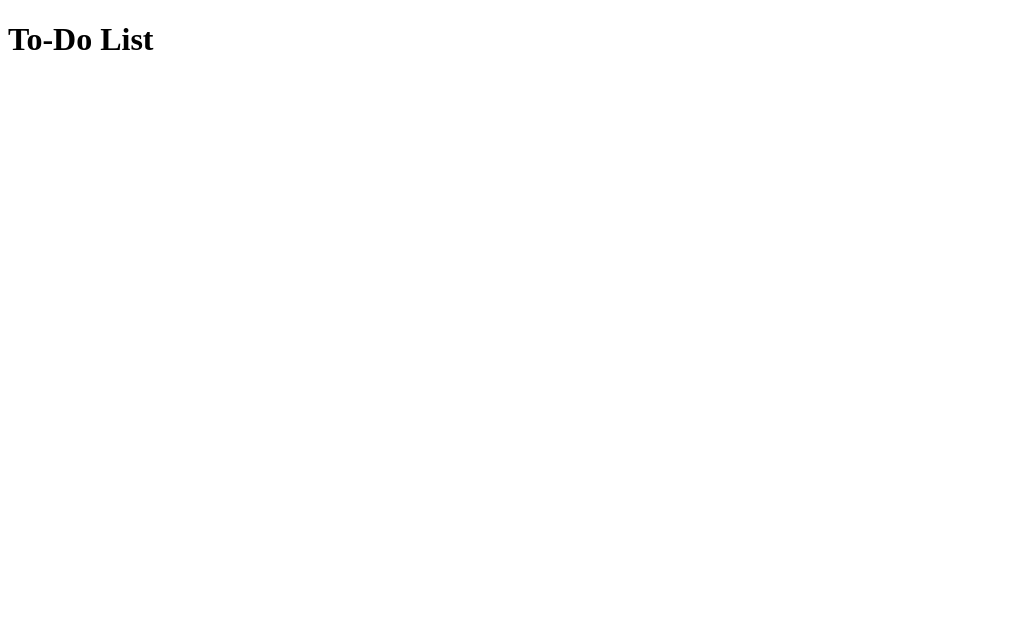
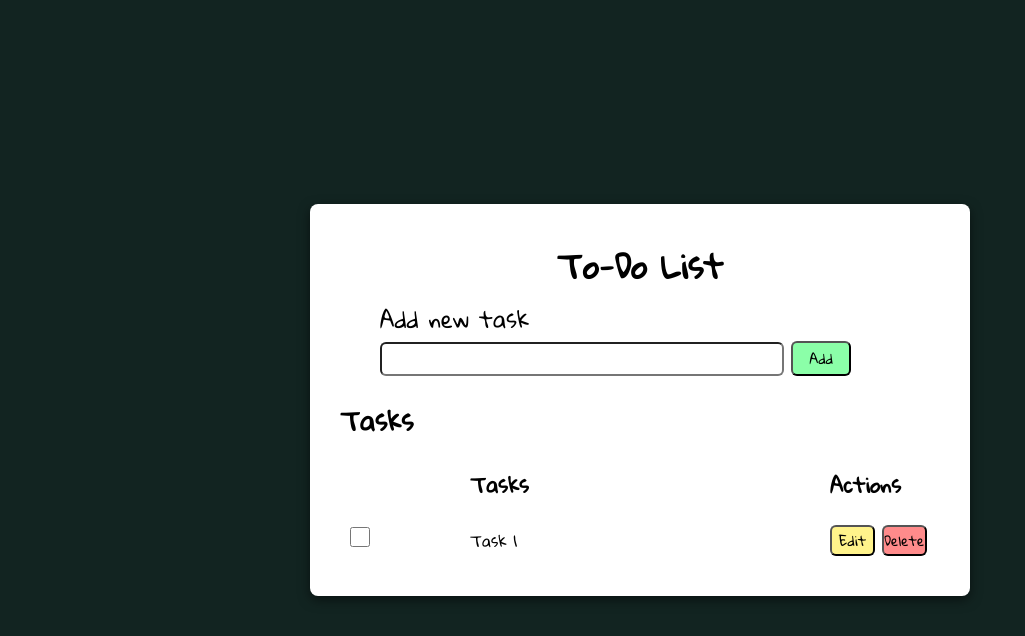
Before and after one commit to lettyfranca/ToDoList, a plain HTML site: page index.html in a window 1280 px wide. Shown: the whole page, without its empty margins (0-1025 px from the left). Drawn offline with Linux system fonts and the light colour scheme.

Commit message:
feat: design created with html and css

```diff
--- a/index.html
+++ b/index.html
@@ -4,22 +4,42 @@
     <meta charset="UTF-8">
     <meta name="viewport" content="width=device-width, initial-scale=1.0">
     <title>To-Do List</title>
+    <link rel="stylesheet" href="style.css">
 </head>
 <body>
-
     <div class="container">
         <header>
             <h1>To-Do List</h1>
         </header>
-
         <main>
 
+            <p>Add new task</p>
+            <form action="task-form">
+                <input type="text" id="task-add" required>
+                <button type="submit" class="add-task">Add</button>
+            </form>
+
+            <table>
+                <caption>Tasks</caption>
+                <thead>
+                <tr>
+                    <th class="checkbox-column"></th>
+                    <th class="task-column">Tasks</th>
+                    <th class="action-column">Actions</th>
+                </tr>
+                </thead>
+                <tbody>
+                <tr>
+                    <td class="checkbox-column"><input type="checkbox"></td>
+                    <td class="task-column">Task 1</td>
+                    <td class="action-column">
+                        <button class="edit-task">Edit</button>
+                        <button class="delete-task">Delete</button>
+                    </td>
+                </tr>
+                </tbody>
+             </table>
         </main>
-
-        <footer>
-
-        </footer>
     </div>
-
 </body>
 </html>
--- a/style.css
+++ b/style.css
@@ -1,7 +1,121 @@
+@import url('https://fonts.googleapis.com/css2?family=Gloria+Hallelujah&display=swap');
+
 * {
     padding:0;
     margin:0;
-    vertical-align:baseline;
-    list-style:none;
-    border:0
 }
+
+body{
+    font-family: "Gloria Hallelujah", serif;
+    display: flex;
+    justify-content: center;
+    align-items: center;
+    height: 100vh;
+    background-color: rgb(18, 36, 33);
+}
+
+.container {
+    background-color: #fff;
+    box-shadow: 0 4px 12px rgba(0, 0, 0, 0.5);
+    border-radius: 8px;
+    padding: 30px;
+    width: 600px;
+}
+
+.container h1 {
+    text-align: center;
+}
+
+.container p {
+    font-size: 22px;
+    margin-left: 40px;
+}
+
+.container form {
+    margin-bottom: 10px;
+}
+
+.container input {
+    border-radius: 6px;
+    margin-left: 40px;
+    width: 400px;
+    height: 30px;
+}
+
+.add-task {
+    border-radius: 6px;
+    width: 60px;
+    height: 35px;
+    font-family: "Gloria Hallelujah", serif;
+    background-color: #8bffa8;
+}
+
+table {
+    width: 100%;
+    border-collapse: collapse;
+    margin-top: 20px;
+}
+
+caption {
+    font-size: 25px;
+    font-weight: bold;
+    margin-bottom: 10px;
+    text-align: left;
+}
+
+th {
+    text-align: left;
+    padding: 10px;
+    font-size: 20px;
+}
+
+td {
+    padding: 10px;
+    font-size: 15px;
+}
+
+input[type="checkbox"] {
+    width: 20px;
+    height: 20px;
+    cursor: pointer;
+    transition: background-color 0.3s ease;
+    margin: 0;
+}
+
+tr:hover td {
+    background-color: #b2caca;
+}
+
+th.task-column, td.task-column {
+    width: 60%;
+}
+
+
+th.checkbox-column, td.checkbox-column {
+    width: 20%;
+}
+
+
+th.action-column, td.action-column {
+    width: 20%;
+}
+
+.edit-task {
+    border-radius: 6px;
+    width: 45px;
+    height: auto;
+    font-family: "Gloria Hallelujah", serif;
+    background-color: #fff38b;
+}
+
+.delete-task {
+    border-radius: 6px;
+    width: 45px;
+    height: auto;
+    font-family: "Gloria Hallelujah", serif;
+    background-color: #ff8b8b;
+}
+
+footer p{
+    font-size: 10px;
+}
```
